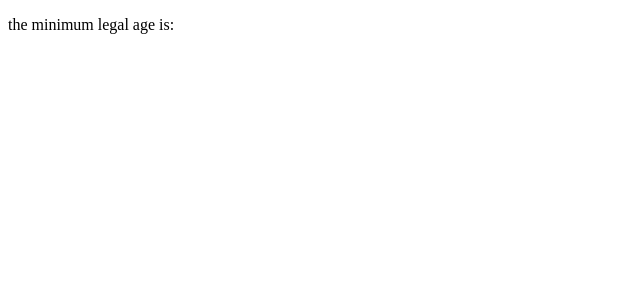
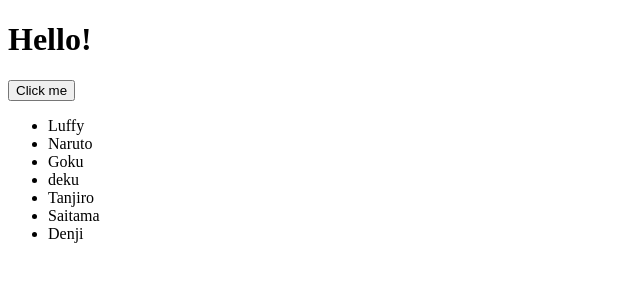
Before and after one commit to Ealdrich3/assignment-1-1.6, a plain HTML site: page index.html in a window 1280 px wide. Shown: the whole page, without its empty margins (0-640 px from the left). Drawn offline with Linux system fonts and the light colour scheme.

Commit message:
5.4
changes made to html file to work with Js loops and DOM's

```diff
--- a/index.html
+++ b/index.html
@@ -7,7 +7,18 @@
     <title>Document</title>
 </head>
 <body>
-    <p>the minimum legal age is:</p>
+    <h1 class="title">Hello!</h1>
+    <button class="changecolor">Click me</button>
+
+    <ul class="name-list">
+        <li>Luffy</li>
+        <li>Naruto</li>
+        <li>Goku</li>
+        <li>deku</li>
+        <li>Tanjiro</li>
+        <li>Saitama</li>
+        <li>Denji</li>
+    </ul>
 <p id="demo"></p>
     <script src="./app.js"></script>
 
```
